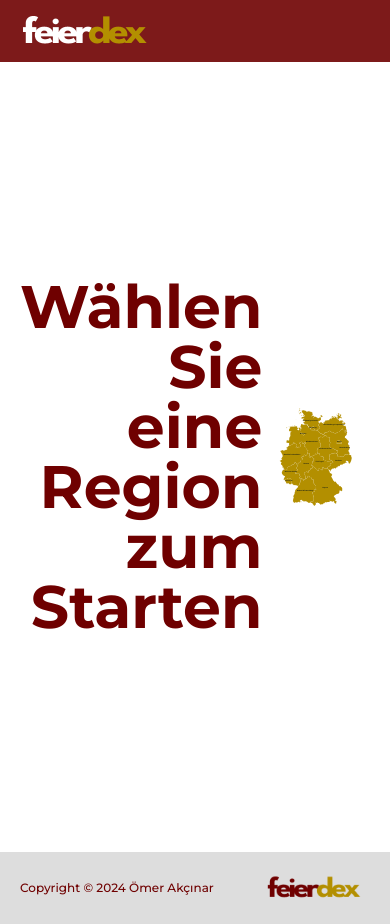
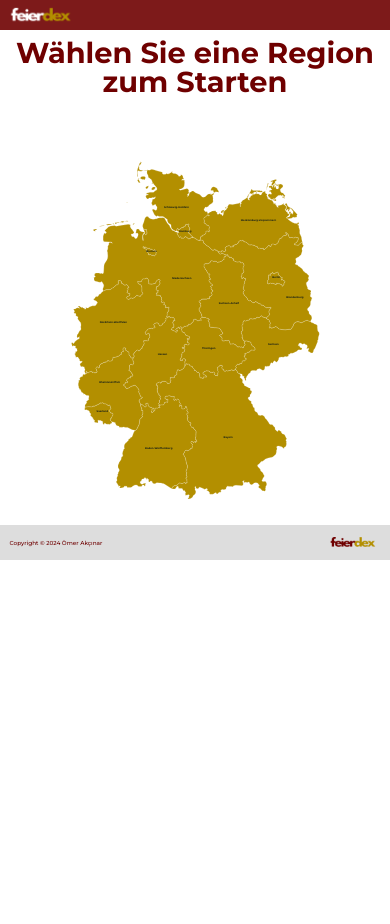
Before and after one commit to akcinardev/feierdex-frontend, a React (Vite) app: page / in a window 390 px wide. After the commit the page ends 844 px from the top, so only its background shows below. Built offline with nearby package versions, Linux system fonts and the light colour scheme.

Commit message:
added media queries

```diff
--- a/src/components/RegionHolidayEvent.jsx
+++ b/src/components/RegionHolidayEvent.jsx
@@ -12,10 +12,10 @@ const RegionHolidayEvent = ({ regionData }) => {
     <div className="region-holiday-event-info">
       <h2>Feiertage</h2>
 
-      {data.map((item) => {
+      {data.map((item, i) => {
         return (
           item.value.length > 0 && (
-            <SpecialDays title={item.title} value={item.value} />
+            <SpecialDays key={i} title={item.title} value={item.value} />
           )
         );
       })}
--- a/src/main.jsx
+++ b/src/main.jsx
@@ -2,6 +2,7 @@ import { StrictMode } from "react";
 import { createRoot } from "react-dom/client";
 import App from "./App.jsx";
 import "./index.css";
+import "./queries.css";
 import { createBrowserRouter, RouterProvider } from "react-router-dom";
 import DetailPage from "./components/DetailPage.jsx";
 
--- /dev/null
+++ b/src/queries.css
@@ -0,0 +1,26 @@
+@media (max-width: 48em) {
+  html {
+    font-size: 50%;
+  }
+}
+
+@media (max-width: 35em) {
+  html {
+    font-size: 30%;
+  }
+
+  .landing-page-grid {
+    display: flex;
+    flex-direction: column;
+    gap: 10rem;
+  }
+
+  .main-map-div svg {
+    height: 100%;
+    width: 100%;
+  }
+
+  .landing-info-text {
+    text-align: center;
+  }
+}
```
